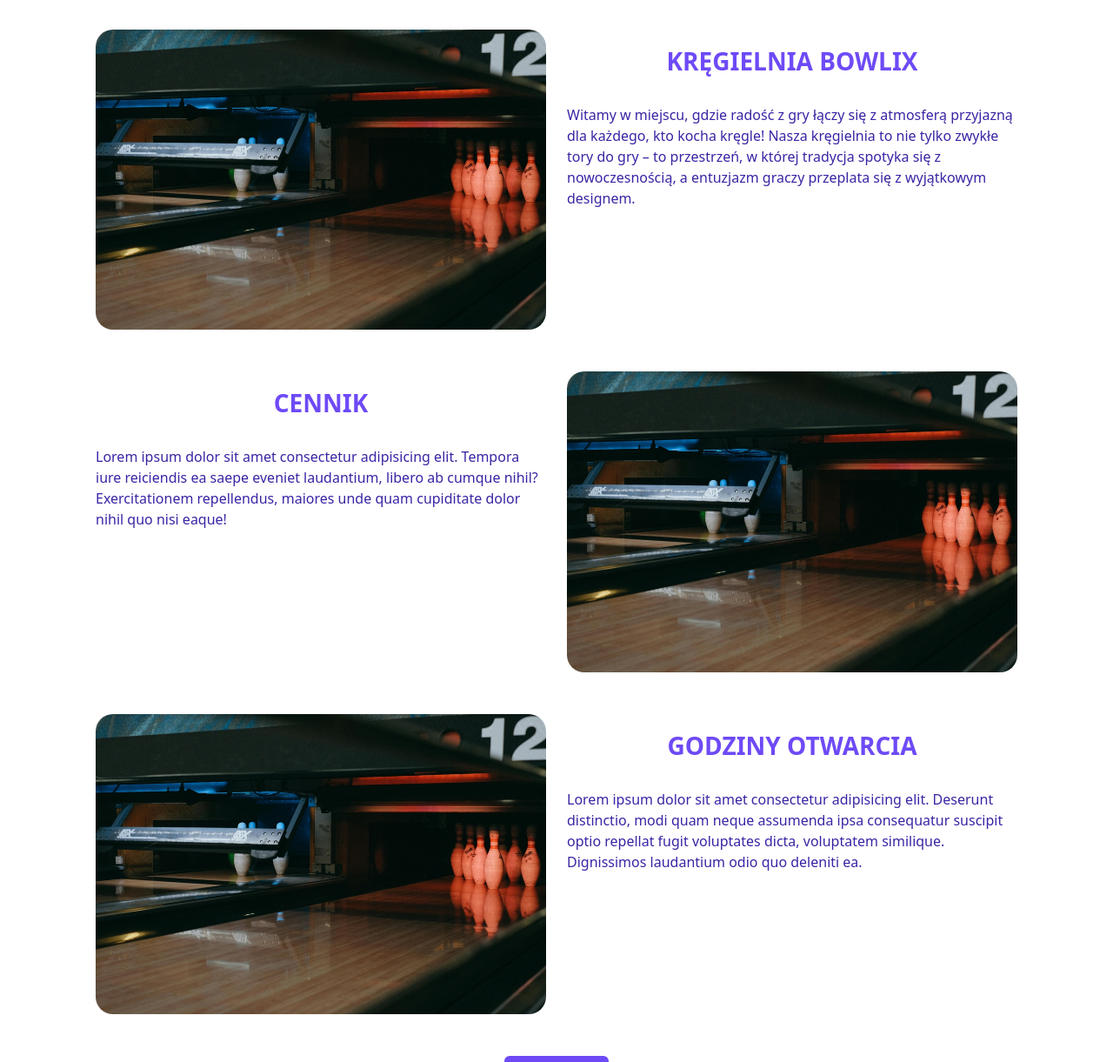
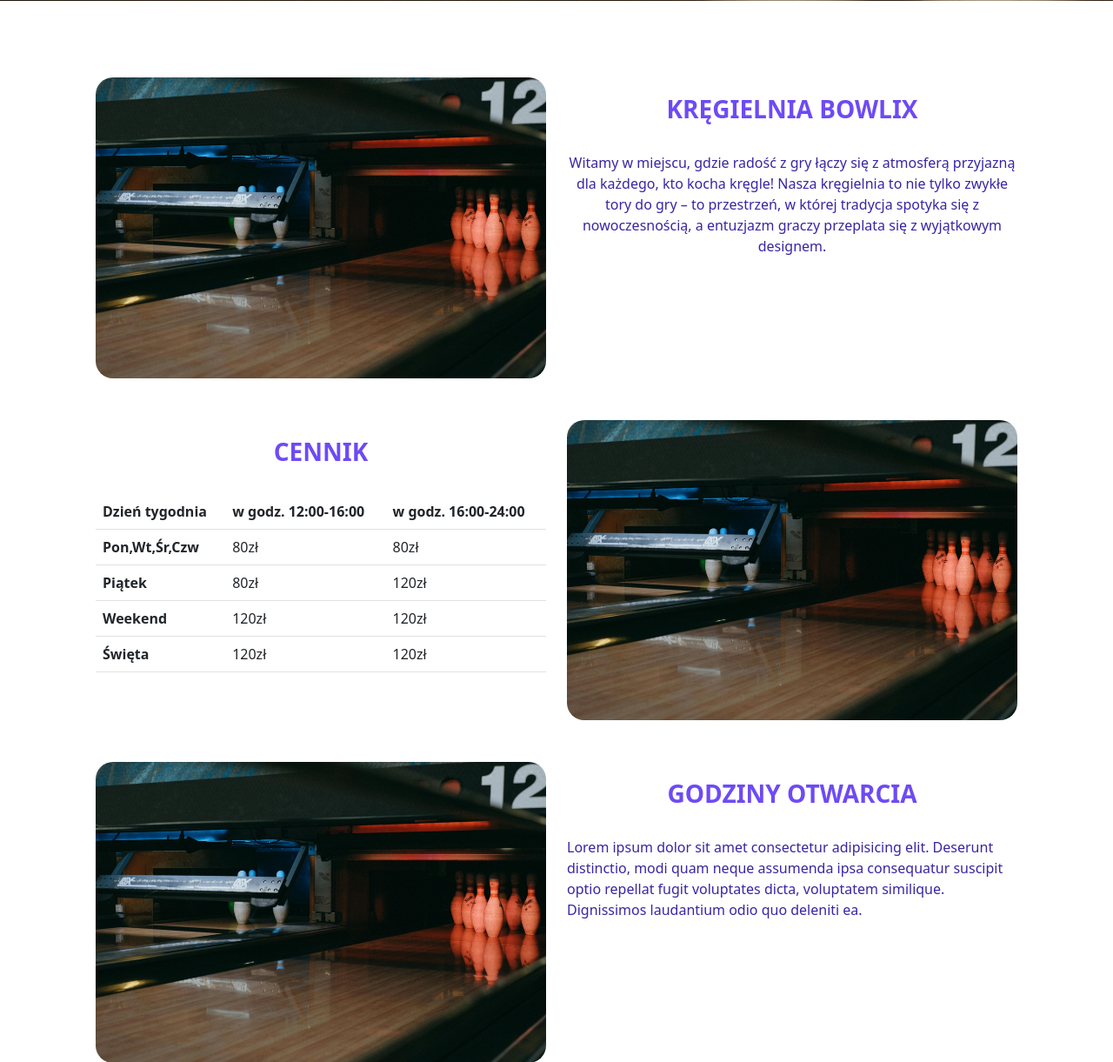
Before and after one commit to spokoziutek/Bowlix, a PHP site: page / in a window 1280 px wide. Shown: the part 934-2155 px from the top of the page at 87% size. Run offline with PHP 8.4, Linux system fonts and the light colour scheme.

Commit message:
general changes

```diff
--- a/index.html
+++ b/index.html
@@ -34,10 +34,6 @@
             </div>
         </div>
     </nav>
-
-    <video autoplay muted loop id="myVideo">
-        <source src="resources/video.mp4" type="video/mp4">
-    </video>
 
     <div class="container-fluid" id="header">
         <div class="container d-flex justify-content-center" id="ball-header">
@@ -135,7 +131,7 @@
 
             <div class="col-sm-12 col-lg-6 col-text">
                 <h3 class="text-center">KRĘGIELNIA BOWLIX</h3></br>
-                <p class="cards-text">
+                <p class="cards-text text-center">
                     Witamy w miejscu, gdzie radość z gry łączy się z atmosferą przyjazną dla każdego, kto kocha kręgle! Nasza kręgielnia to nie tylko zwykłe tory do gry –
                     to przestrzeń, w której tradycja spotyka się z nowoczesnością, a entuzjazm graczy przeplata się z wyjątkowym designem.
                 </p>
@@ -145,9 +141,37 @@
         <div class="row mt-5">
             <div class="col-sm-12 col-lg-6 col-text2">
                 <h3 class="text-center">CENNIK</h3></br>
-                <p class="cards-text">
-                    Lorem ipsum dolor sit amet consectetur adipisicing elit. Tempora iure reiciendis ea saepe eveniet laudantium, libero ab cumque nihil? Exercitationem repellendus, maiores unde quam cupiditate dolor nihil quo nisi eaque!
-                </p>
+                <table class="table">
+                    <thead>
+                      <tr>
+                        <th scope="col">Dzień tygodnia</th>
+                        <th scope="col">w godz. 12:00-16:00</th>
+                        <th scope="col">w godz. 16:00-24:00</th>
+                      </tr>
+                    </thead>
+                    <tbody>
+                      <tr>
+                        <th scope="row">Pon,Wt,Śr,Czw</th>
+                        <td>80zł</td>
+                        <td>80zł</td>
+                      </tr>
+                      <tr>
+                        <th scope="row">Piątek</th>
+                        <td>80zł</td>
+                        <td>120zł</td>
+                      </tr>
+                      <tr>
+                        <th scope="row">Weekend</th>
+                        <td>120zł</td>
+                        <td>120zł</td>
+                      </tr>
+                      <tr>
+                        <th scope="row">Święta</th>
+                        <td>120zł</td>
+                        <td>120zł</td>
+                      </tr>
+                    </tbody>
+                  </table>
             </div>
 
             <div class="col-sm-12 col-lg-6" id="col-img">
--- a/style.css
+++ b/style.css
@@ -34,8 +34,11 @@
 }
 
 #header{
-    background-color: #F3EFFE;
-    background-image: url(resources/video.mp4);
+    background-image: url(resources/header-photo.jpg);
+    background-size: cover;
+    background-position: center;
+    height: 935px;
+    position: relative;
 }
 
 #ball-header{
```
Also changed, not shown: resources/header-photo.jpg (added).
